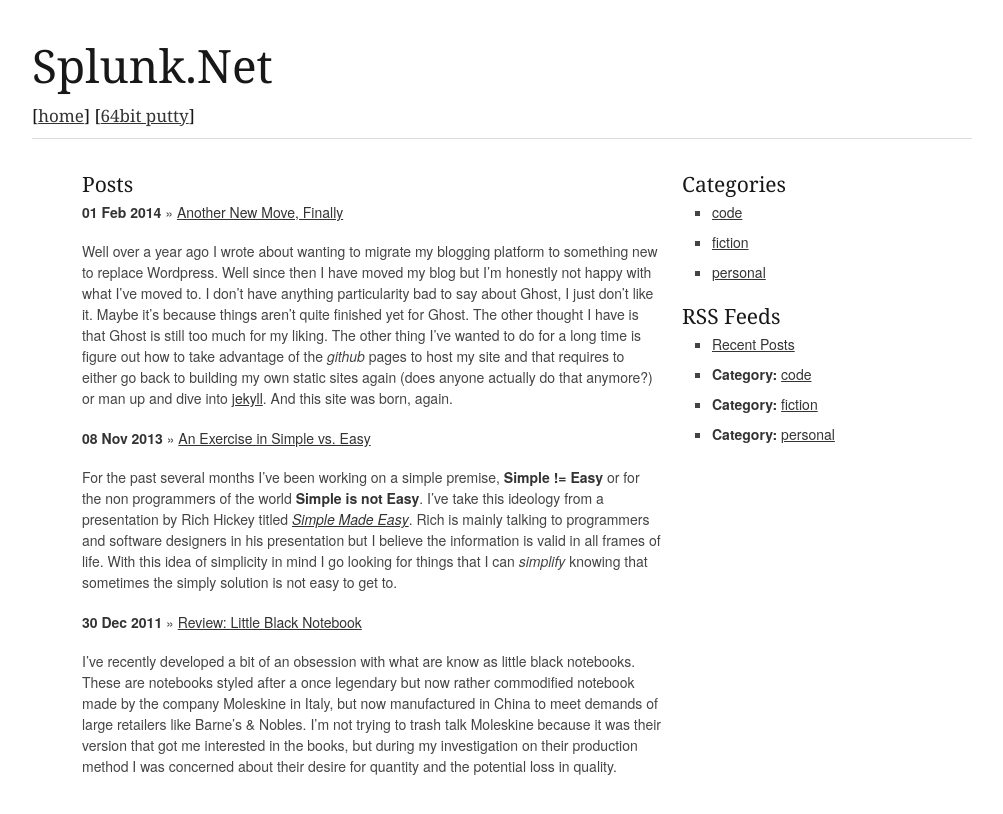
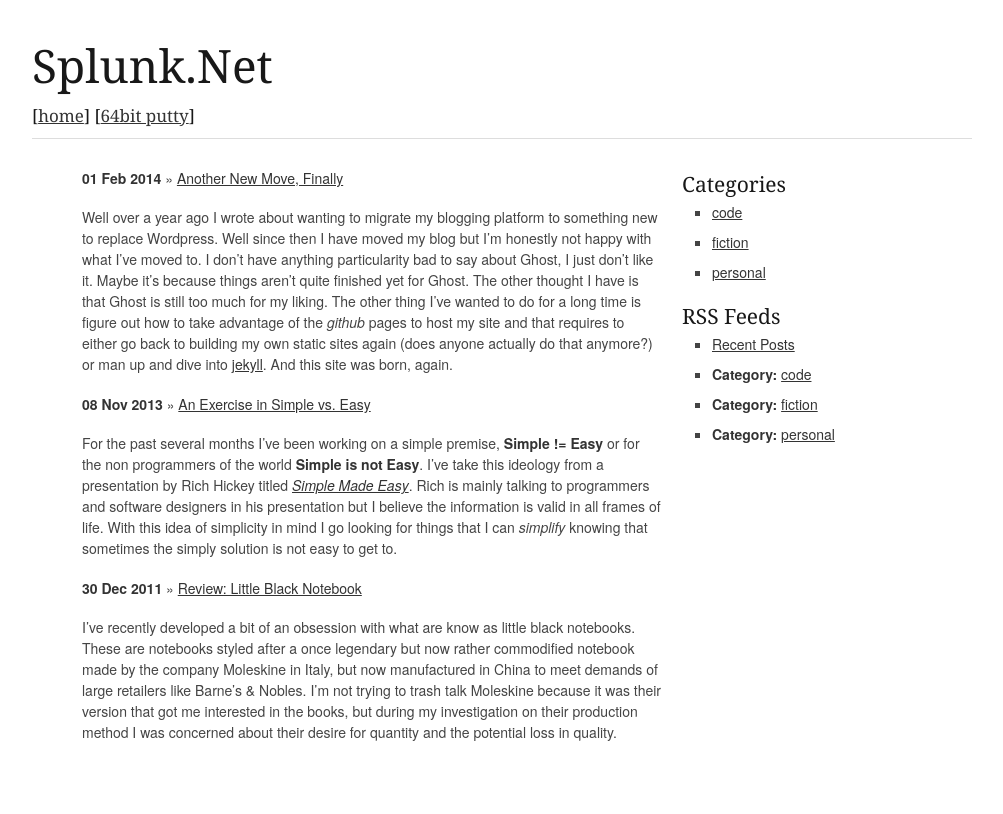
Before and after one commit to taddev/taddev.github.io, a Jekyll site: the page built from index.html, in a window 1280 px wide. Shown: the top 814 px of the page, without its empty margins (138-1141 px from the left). Built offline with Jekyll 4.4.1, drawn with Linux system fonts in a browser that asks for light colours; comment, search, counter and statistics services are not loaded.

Commit message:
cleanup
removed the unnecessary posts header on the index page

```diff
--- a/index.html
+++ b/index.html
@@ -4,7 +4,6 @@ title: Splunk.Net
 ---
 
 <div id="home">
-  <h4>Posts</h4>
   <ul class="posts">
     {% for post in site.posts %}
       <li><strong>{{ post.date | date_to_string }}</strong> &raquo; <a href="{{ post.url }}">{{ post.title }}</a></li>
```
